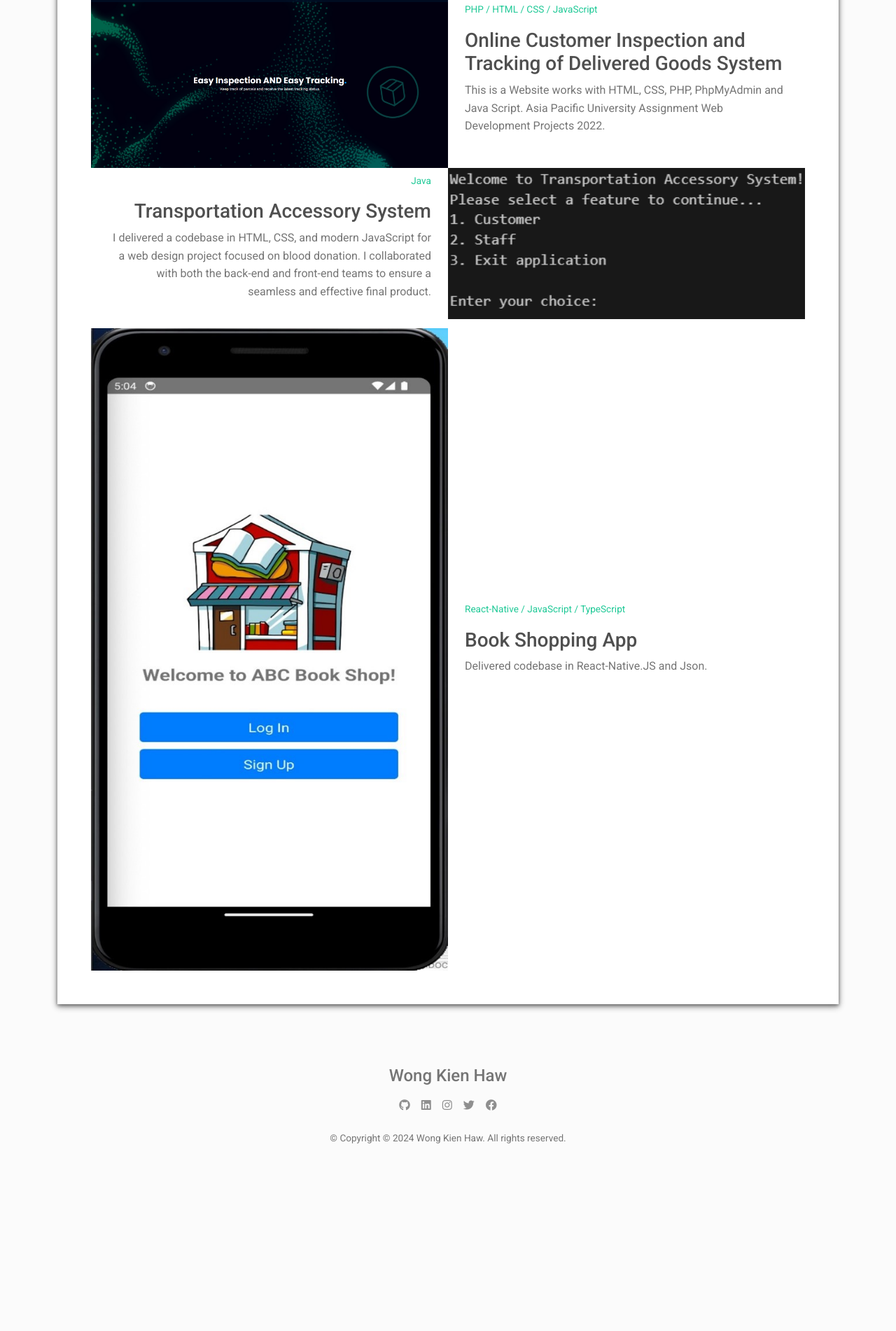
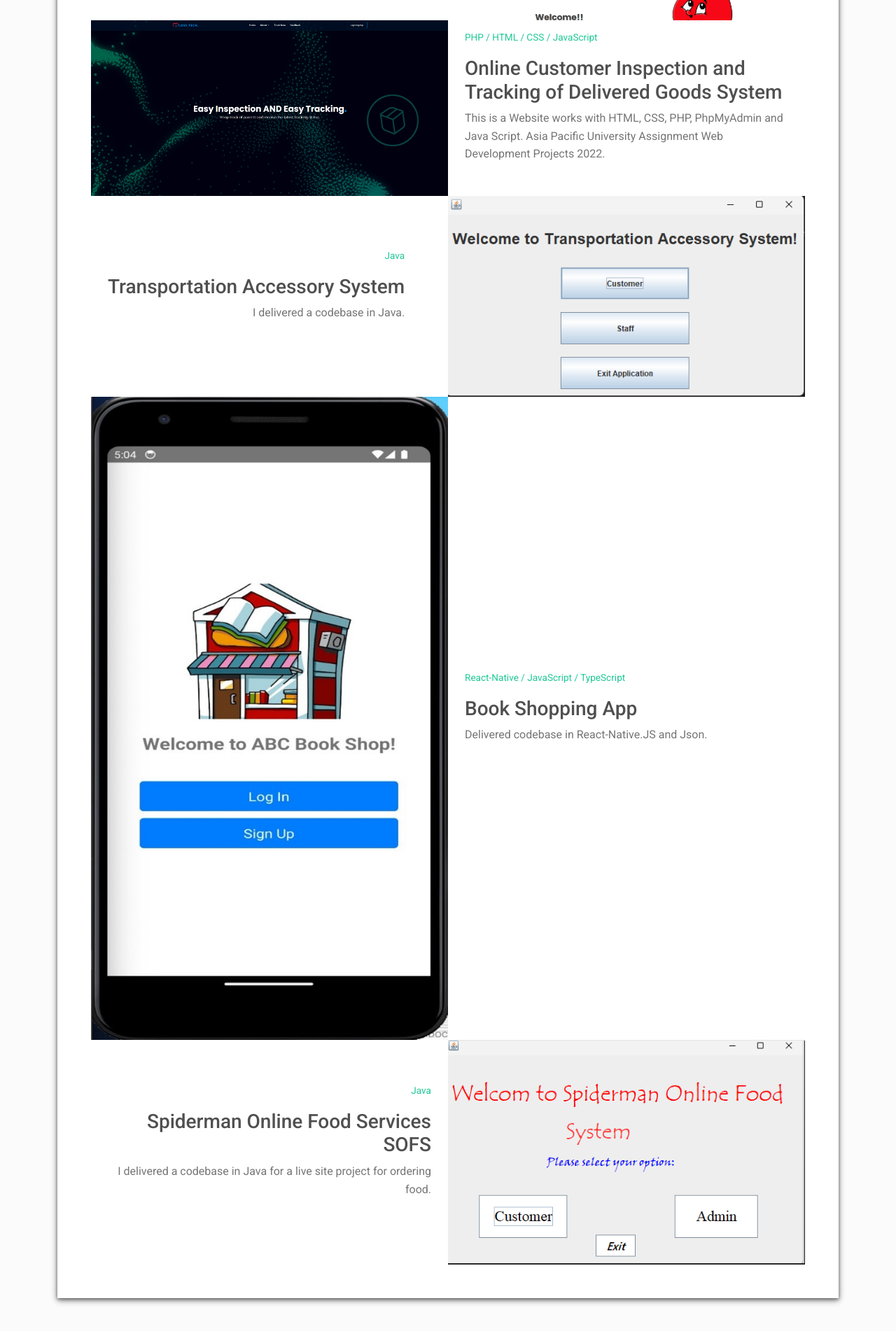
Before and after one commit to fx420/WongKienHaw.github.io, a plain HTML site: page index.html in a window 1280 px wide. Shown: the part 3203-5105 px from the top of the page at 70% size. Before the commit the page ends 4913 px from the top, so only its background shows below. Drawn offline with Linux system fonts and the light colour scheme.

Commit message:
Add files via upload
Update index

```diff
--- a/index.html
+++ b/index.html
@@ -269,7 +269,7 @@
     <div class="portfolio-section">
       <h2 class="h2 fw-light mb-4">Portfolio</h2>
       <div class="row g-0">
-        <div class="col-md-6"><a href="https://github.com/fx420/AirlinesReservationSystem" target="_blank"><img class="img-fluid" src="images/AirlinesReservationSystem.jpg" width="800" height="500"/></a></div>
+        <div class="col-md-6"><a href="https://github.com/fx420/AirlinesReservationSystem" target="_blank"><img class="img-fluid" src="images/AirlinesReservationSystem1.jpg" width="800" height="500"/></a></div>
         <div class="col-md-6 d-flex align-items-center" data-aos="fade-left" data-aos-delay="100">
           <div class="m-4 mt-md-2">
             <p class="text-teal text-small">Python</p>
@@ -303,10 +303,10 @@
           <div class="m-4 mt-md-2 text-end">
             <p class="text-teal text-small">Java</p>
             <h3>Transportation Accessory System</h3>
-            <p class="text-muted">I delivered a codebase in HTML, CSS, and modern JavaScript for a web design project focused on blood donation. I collaborated with both the back-end and front-end teams to ensure a seamless and effective final product.</p>
+            <p class="text-muted">I delivered a codebase in Java.</p>
           </div>
         </div>
-        <div class="col-md-6"><a href="https://github.com/fx420/Transportation-Accessory-System" target="_blank"><img class="img-fluid" src="images/Transportation-Accessory-System.jpg" width="800" height="500"/></a></div>
+        <div class="col-md-6"><a href="https://github.com/fx420/Transportation-Accessory-System" target="_blank"><img class="img-fluid" src="images/Transportation-Accessory-System1.jpg" width="800" height="500"/></a></div>
       </div>
       <div class="row g-0">
         <div class="col-md-6"><a href="https://github.com/fx420/BookShoppingApp" target="_blank"><img class="img-fluid" src="images/BookShoppingApp.jpg" width="800" height="500"/></a></div>
@@ -317,6 +317,16 @@
             <p class="text-muted">Delivered codebase in React-Native.JS and Json.</p>
           </div>
         </div>
+      </div>
+      <div class="row g-0 portfolio-reverse">
+        <div class="col-md-6 d-flex align-items-center" data-aos="fade-right" data-aos-delay="100">
+          <div class="m-4 mt-md-2 text-end">
+            <p class="text-teal text-small">Java</p>
+            <h3>Spiderman Online Food Services SOFS </h3>
+            <p class="text-muted">I delivered a codebase in Java for a live site project for ordering food.</p>
+          </div>
+        </div>
+        <div class="col-md-6"><a href="https://github.com/fx420/SpidermanOnlineFoodServicesSOFS" target="_blank"><img class="img-fluid" src="images/SpidermanOnlineFoodServicesSOFS.png" width="800" height="500"/></a></div>
       </div>
     </div>
   </div>
```
Also changed, not shown: images/AirlinesReservationSystem1.jpg (added), images/SpidermanOnlineFoodServicesSOFS.png (added), images/Transportation-Accessory-System1.jpg (added).
